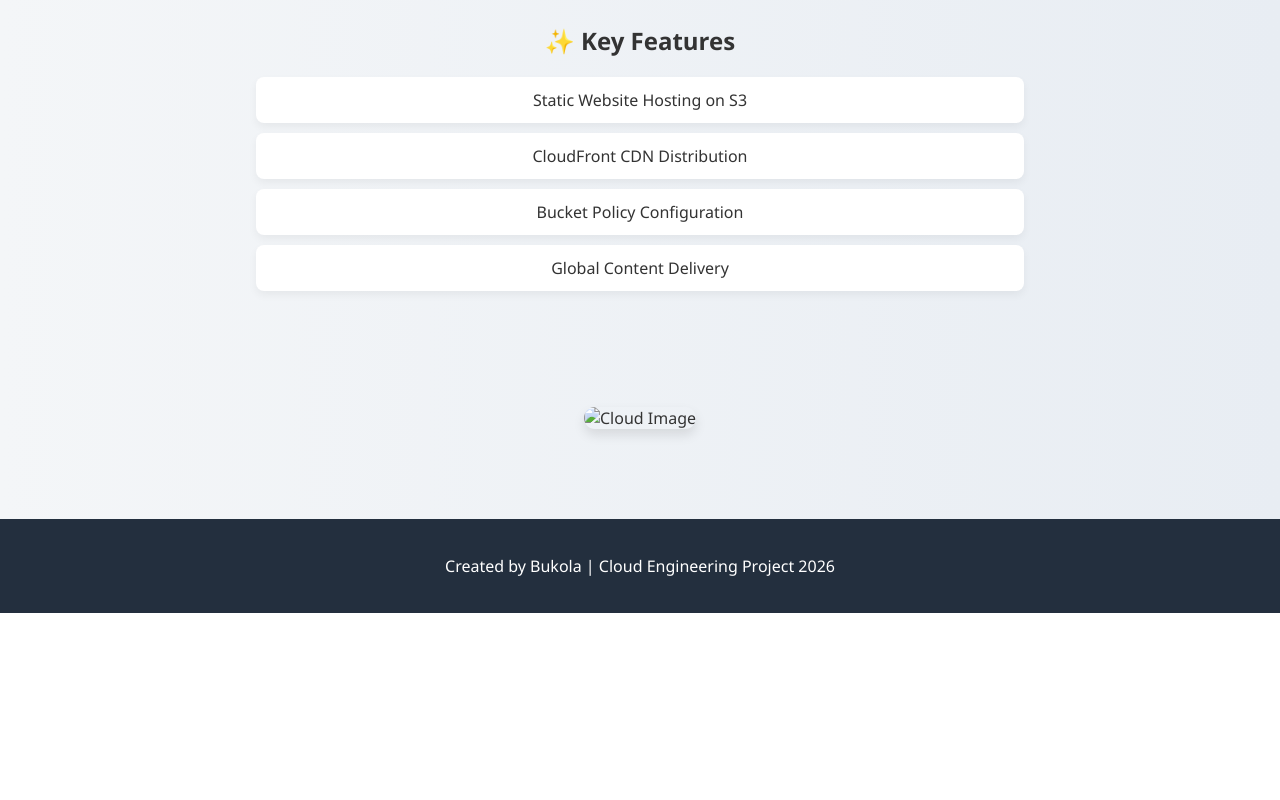
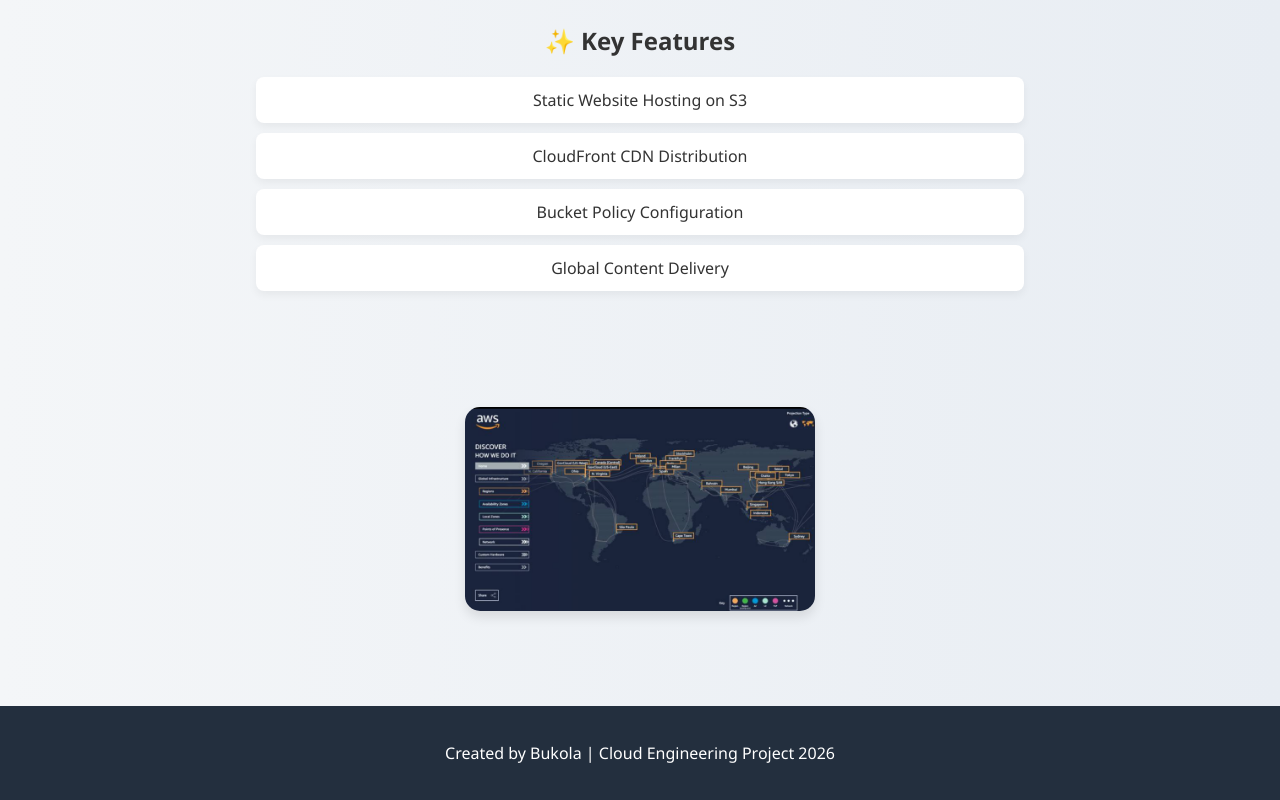
Before and after one commit to prinsterlizzy-jpg/my-static-website, a plain HTML site: page index.html in a window 1280 px wide. Shown: the part 502-1302 px from the top of the page. Before the commit the page ends 1115 px from the top, so only its background shows below. Drawn offline with Linux system fonts and the light colour scheme.

Commit message:
Update image source in index.html

```diff
--- a/index.html
+++ b/index.html
@@ -31,7 +31,7 @@
     </section>
 
     <section class="image-section fade-in">
-        <img src="images/cloud.jpg" alt="Cloud Image">
+        <img src="https://github.com/prinsterlizzy-jpg/my-static-website/blob/main/images/Screenshot%20aws%20.png?raw=true" alt="Cloud Image">
     </section>
 
     <footer>
```
